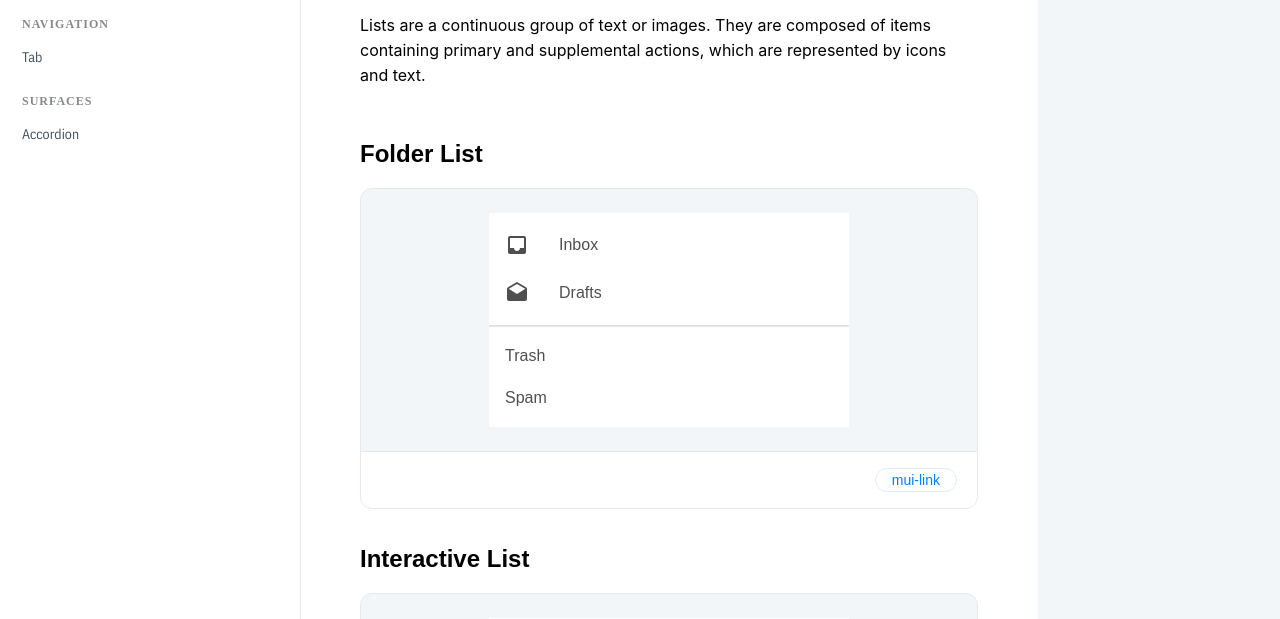
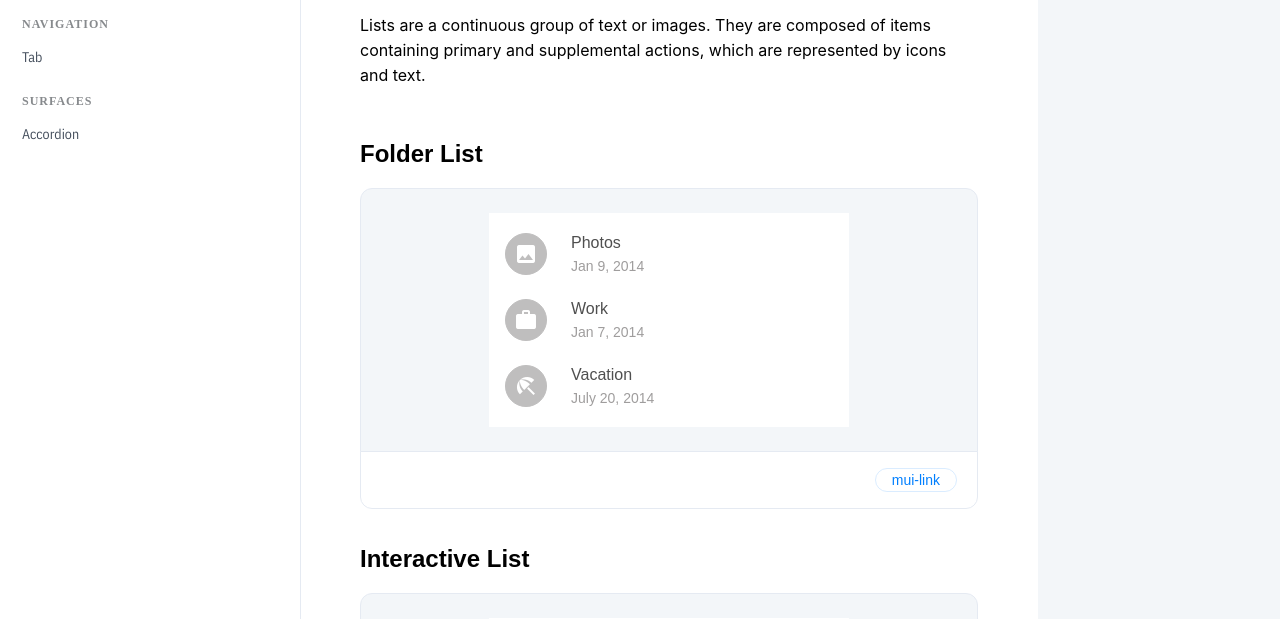
Before and after one commit to jeeseongmin/mui-clone, a plain HTML site: page index.html in a window 1280 px wide. Shown: the part 181-800 px from the top of the page. Drawn offline with nearby package versions, Linux system fonts and the light colour scheme.

Commit message:
feat : folder list UI 구현

```diff
--- a/css/style.scss
+++ b/css/style.scss
@@ -238,13 +238,42 @@ ul {
     ul {
         padding : 8px 0;
     }
-    li {
+    li:not(.folder-li) {
         padding : 12px 16px;
         display : flex;
         align-items : center;
         gap : 30px;
         cursor:pointer;
         color : rgb(79, 79, 79);
+    }
+    .folder-li {
+        padding : 12px 16px;
+        display : flex;
+        align-items : center;
+        gap : 24px;
+        user-select:none;
+        color : rgb(79, 79, 79);
+
+        .folder-icon {
+            width : 40px;
+            height : 40px;
+            display : flex;
+            justify-content : center;
+            align-items: center;
+            border : 1px solid rgb(191, 190, 190);
+            background-color : rgb(191, 190, 190);
+            border-radius : 100%;
+            color : white;
+        }
+        div {
+            display : flex;
+            flex-direction : column;
+            gap : 6px;
+            span {
+                color : rgb(159, 157, 157);
+                font-size : 14px;
+            }
+        }
     }
     .nested-li {
         padding : 12px 36px;
@@ -254,7 +283,7 @@ ul {
         cursor:pointer;
         color : rgb(79, 79, 79);
     }
-    li:hover {
+    li:hover:not(.folder-li) {
         background-color : rgb(244, 244, 244);
     }
     .list-hr {
--- a/index.html
+++ b/index.html
@@ -203,22 +203,28 @@
               <div class="component-box">
                 <div class="list-component">
                   <ul>
-                    <li>
-                      <span class="icon material-icons"> inbox </span>
-                      <p>Inbox</p>
+                    <li class="folder-li">
+                      <span class="folder-icon material-icons"> image </span>
+                      <div>
+                        <p>Photos</p>
+                        <span>Jan 9, 2014</span>
+                      </div>
                     </li>
-                    <li>
-                      <span class="icon material-icons"> drafts </span>
-                      <p>Drafts</p>
+                    <li class="folder-li">
+                      <span class="folder-icon material-icons"> work </span>
+                      <div>
+                        <p>Work</p>
+                        <span>Jan 7, 2014</span>
+                      </div>
                     </li>
-                  </ul>
-                  <hr class="list-hr" />
-                  <ul>
-                    <li>
-                      <p>Trash</p>
-                    </li>
-                    <li>
-                      <p>Spam</p>
+                    <li class="folder-li">
+                      <span class="folder-icon material-icons">
+                        beach_access
+                      </span>
+                      <div>
+                        <p>Vacation</p>
+                        <span>July 20, 2014</span>
+                      </div>
                     </li>
                   </ul>
                 </div>
@@ -226,7 +232,7 @@
               <div class="component-bottom">
                 <a
                   target="_blank"
-                  href="https://mui.com/material-ui/react-list/#basic-list"
+                  href="https://mui.com/material-ui/react-list/#folder-list"
                   >mui-link</a
                 >
               </div>
```
Also changed, not shown: css/style.css, 1 other file.
